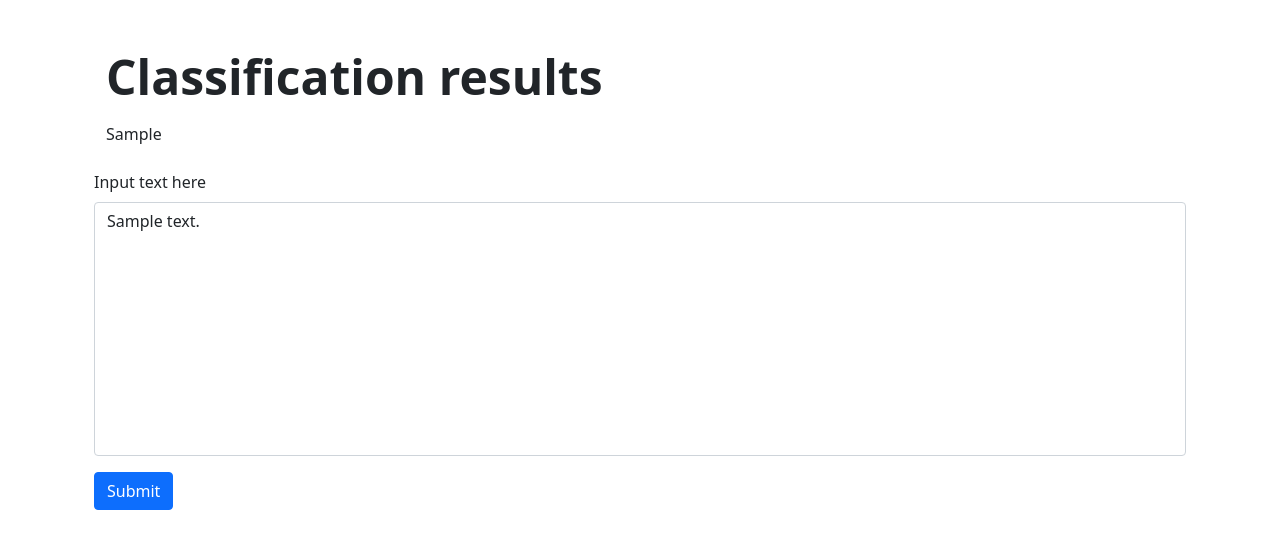
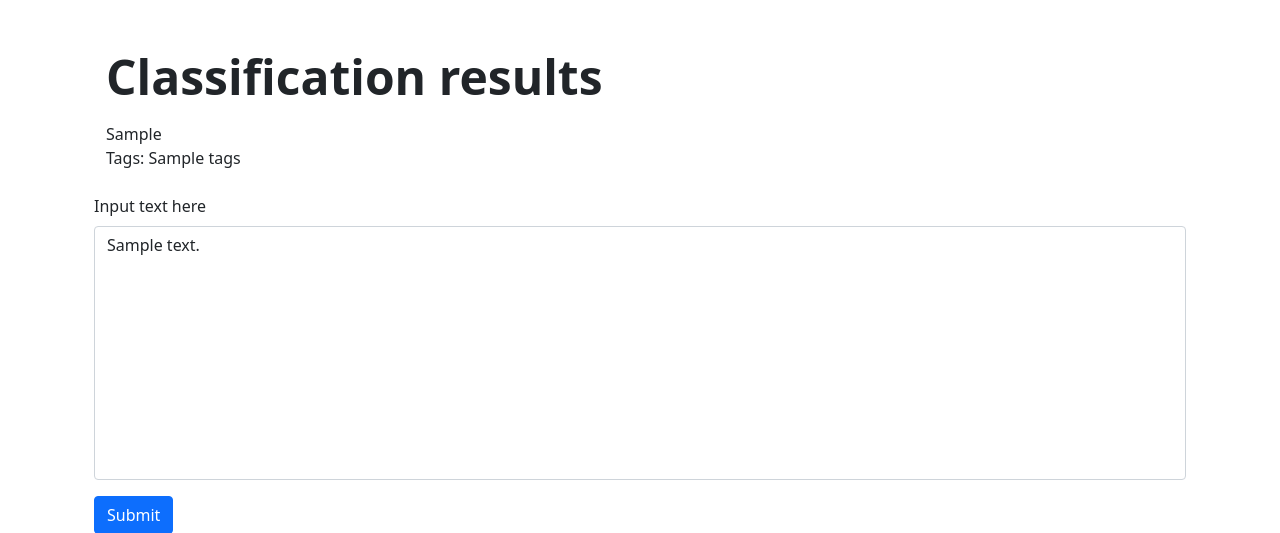
Before and after one commit to hangon1234/CISC3025_Natural_language_processing_project, a Django app: template nlp/named_entity_recognition/templates/named_entity_recognition/ner_result.html in a window 1280 px wide. Shown: the part 77-610 px from the top of the page. Run offline with Django 4.2, Linux system fonts and the light colour scheme; the template is opened without the code that fills it: most values are stand-ins (such as "Sample title", 1, 10 or a date in 2020); parts of the project's set-up code (start-up, migrations or seed data) failed here and were passed over.

Commit message:
add tags output as a debug information

```diff
--- a/nlp/named_entity_recognition/templates/named_entity_recognition/ner_result.html
+++ b/nlp/named_entity_recognition/templates/named_entity_recognition/ner_result.html
@@ -5,6 +5,7 @@
         <div class="container-fluid">
             <h1 class="display-5 fw-bold mb-3">Classification results</h1>
             {{ classification_result|safe }}
+            <p>Tags: {{ tags }}</p>
         </div>
     </div>
 {% endblock %}
--- a/nlp/named_entity_recognition/views.py
+++ b/nlp/named_entity_recognition/views.py
@@ -14,6 +14,8 @@ class NERView(View):
         result = classifier.predict_sentence(textarea)
         words = textarea.split()
 
+        tags = result.copy()
+
         for i, word in enumerate(words):
             if result[i] == "PERSON":
                 words[i] = f"<mark class='text-danger'>{word}</mark>"
@@ -22,4 +24,5 @@ class NERView(View):
 
         return render(request, "named_entity_recognition/ner_result.html",
                       {"classification_result": classification_result,
-                       "textarea_input": textarea})
+                       "textarea_input": textarea,
+                       "tags": tags})
```
